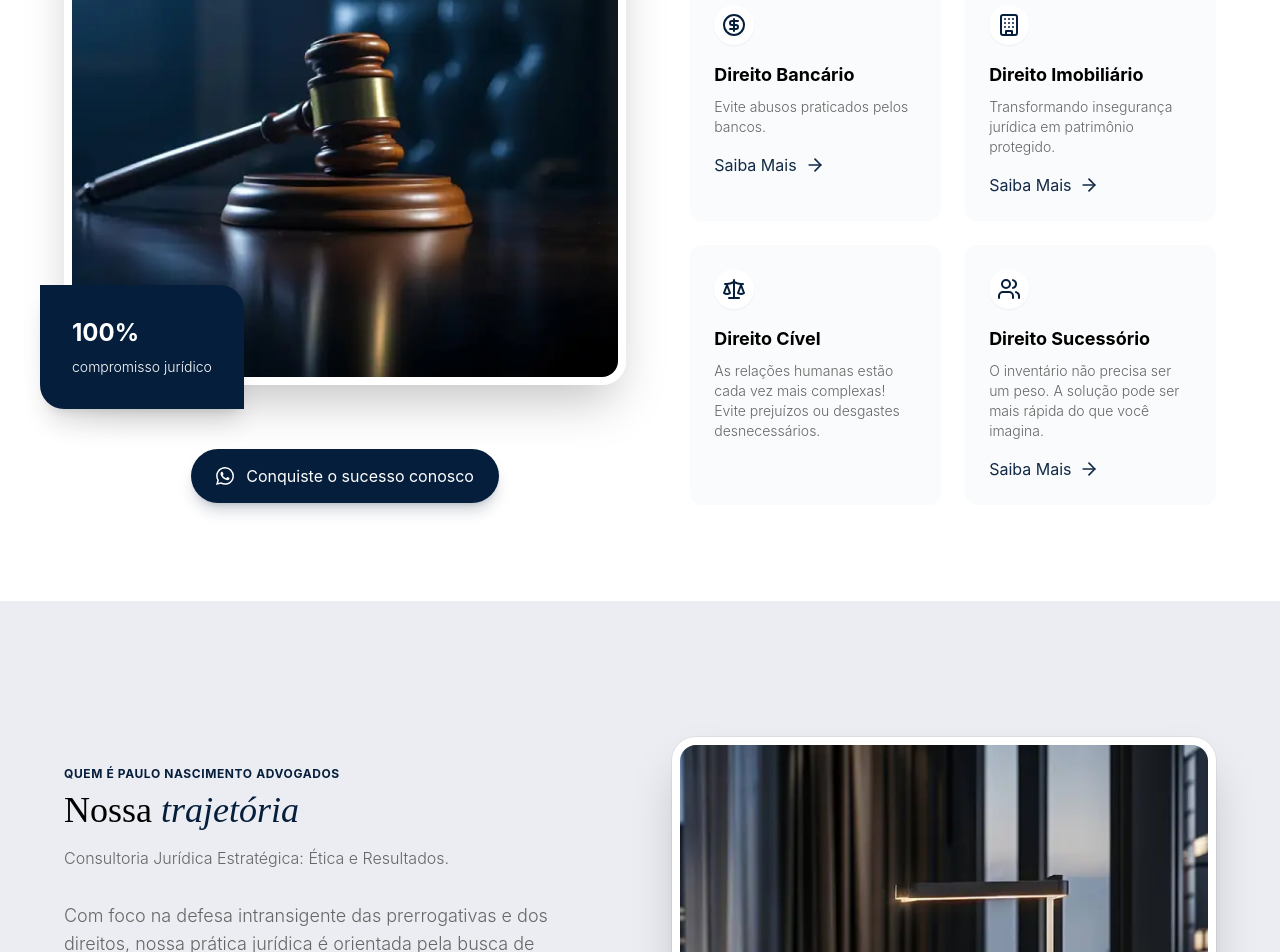
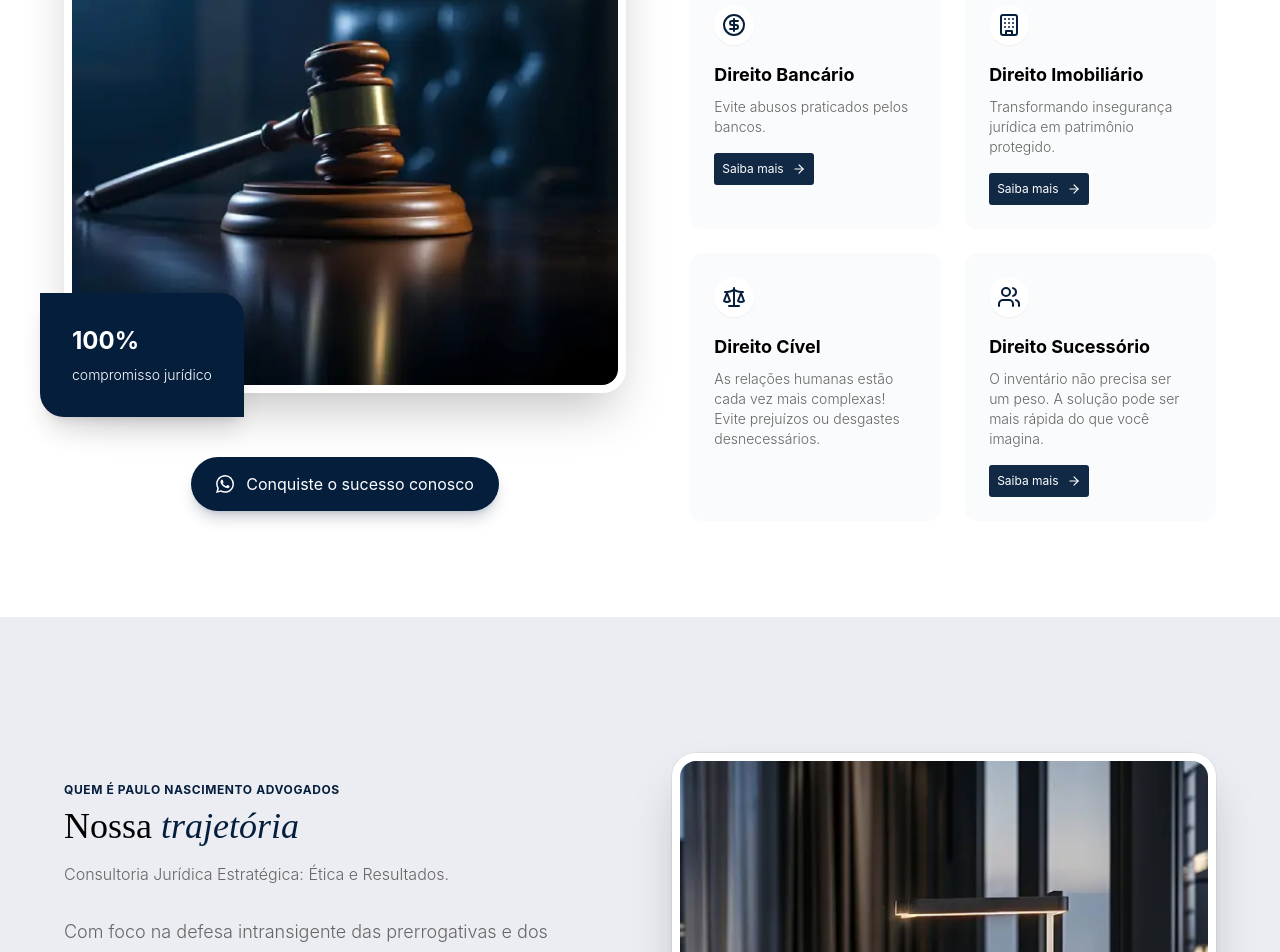
Before and after one commit to Paper-Street-Softwares/SOP-Paulo-Nascimento-Advogados, a React (Vite) app: page /#home in a window 1280 px wide. Shown: the part 1240-2192 px from the top of the page. Built offline with nearby package versions, Linux system fonts and the light colour scheme.

Commit message:
fix: Botão UI

```diff
--- a/src/components/sections/FeaturesNovaTemplate.jsx
+++ b/src/components/sections/FeaturesNovaTemplate.jsx
@@ -215,11 +215,11 @@ function FeaturesNovaTemplate({ colorMode, link }) {
                           <a
                             href={feature.link}
                             target="_blank"
-                            className={`text-paragraph4 cursor-pointer scale-100 hover:scale-95 transition-all flex gap-2 opacity-95 ${textDestaque} ${hoverTextCard}`}
+                            className={` py-1 px-2 rounded-[3px] text-paragraph2 items-center cursor-pointer scale-100 hover:scale-95 transition-all flex gap-2 opacity-95 bg-primaryDark w-fit text-white group-hover:bg-terciary group-hover:text-black duration-500`}
                           >
                             {feature.buttonLabel}
                             <span>
-                              <ArrowRight width={20} />
+                              <ArrowRight width={14} />
                             </span>
                           </a>
                         </div>
--- a/src/content/content.jsx
+++ b/src/content/content.jsx
@@ -205,7 +205,7 @@ const content = {
           ),
           icon: <CircleDollarSign />,
           buttonLabelModal: 'Fale Conosco',
-          buttonLabel: 'Saiba Mais',
+          buttonLabel: 'Saiba mais',
           link: 'https://lpa-paulo-nascimento-advogados.vercel.app/',
         },
         card2: {
@@ -222,7 +222,7 @@ const content = {
           ),
           icon: <Building />,
           buttonLabelModal: 'Fale Conosco',
-          buttonLabel: 'Saiba Mais',
+          buttonLabel: 'Saiba mais',
           link: 'https://lpa-direito-imobiliario-paulo.vercel.app/',
         },
         card3: {
@@ -238,7 +238,7 @@ const content = {
           ),
           icon: <Scale />,
           buttonLabelModal: 'Fale Conosco',
-          buttonLabel: 'Saiba Mais',
+          buttonLabel: 'Saiba mais',
           link: '',
         },
         card4: {
@@ -255,7 +255,7 @@ const content = {
           ),
           icon: <Users />,
           buttonLabelModal: 'Fale Conosco',
-          buttonLabel: 'Saiba Mais',
+          buttonLabel: 'Saiba mais',
           link: 'https://lpa-secessao-paulo-nascimento.vercel.app/',
         },
         card5: {
```
